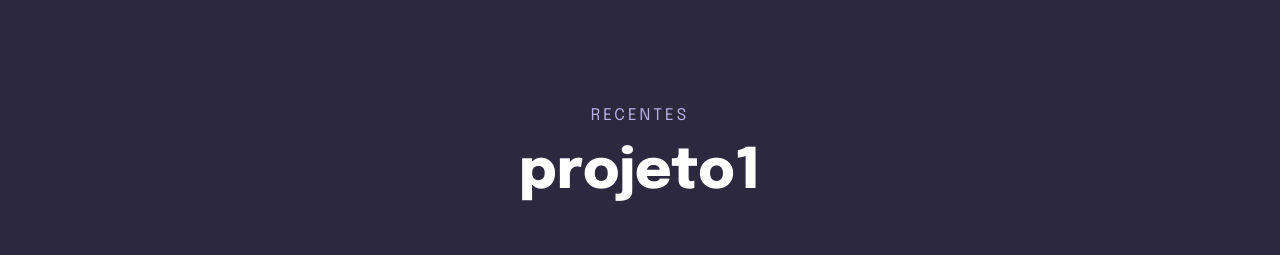
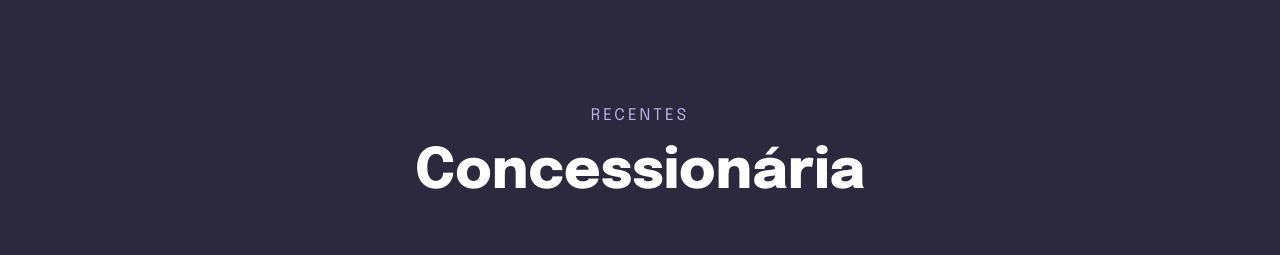
Before and after one commit to AndersonCury/projeto1, a plain HTML site: page index.html in a window 1280 px wide. Shown: the top 255 px of the page. Drawn offline with Linux system fonts and the light colour scheme.

Commit message:
Update index.html

```diff
--- a/index.html
+++ b/index.html
@@ -20,7 +20,7 @@
   <div class="page">
     <header>
       <p>Recentes</p>
-      <h1>projeto1</h1>
+      <h1>Concessionária</h1>
     </header>
 
     <main>
```
